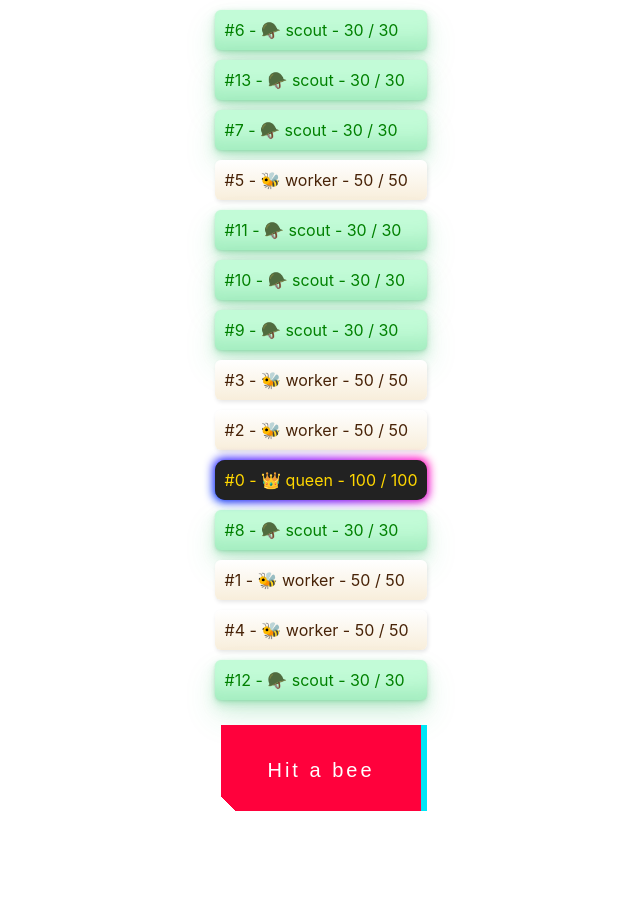
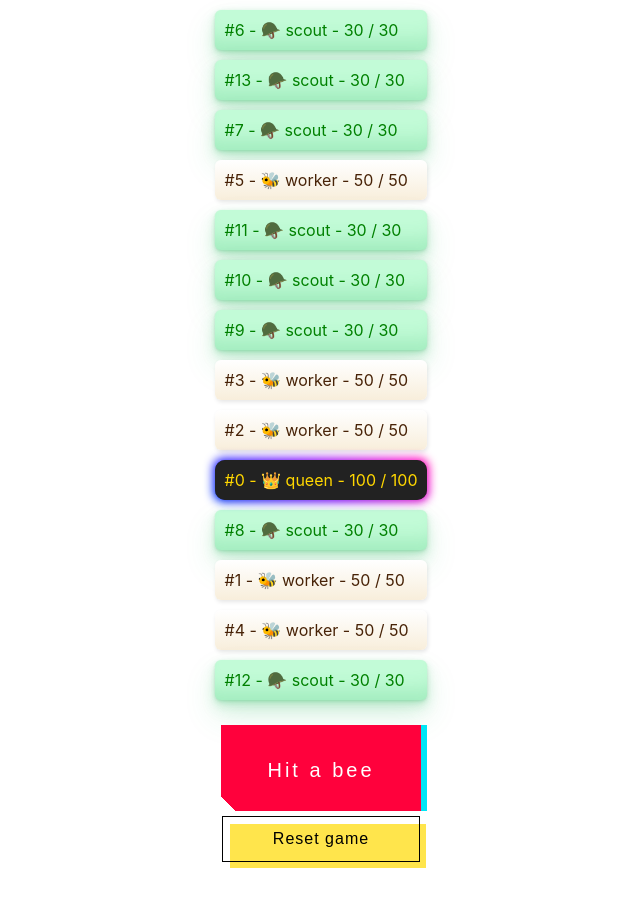
Before and after one commit to samyrrakoto/bees-react-18, a React (Create React App) app: page / in a window 1280 px wide. Shown: the whole page, without its empty margins (319-959 px from the left). Built offline with nearby package versions, Linux system fonts and the light colour scheme.

Commit message:
Reworked reset button to display it at any given moment of the game

```diff
--- a/src/App.css
+++ b/src/App.css
@@ -105,55 +105,10 @@
   text-decoration-line: line-through;
 }
 
-.bn30 {
-  border: 5em;
-  outline: none;
-  font-size: 20px;
-  -webkit-transform: translate(0);
-  transform: translate(0);
-  background-image: linear-gradient(45deg, #4568dc, #b06ab3);
-  padding: 1em 1em;
-  border-radius: 10px;
-  box-shadow: 1px 1px 10px rgba(255, 255, 255, 0.438);
-  -webkit-transition: box-shadow 0.25s;
-  transition: box-shadow 0.25s;
-  color: white;
-  font-family: 'Bebas Neue', sans-serif;
-  letter-spacing: 3px;
-  width: 30%;
-  margin-left: auto;
-  margin-right: auto;
-}
-
-.bn30 .text {
-  background-clip: text;
-  -webkit-background-clip: text;
-  -webkit-text-fill-color: transparent;
-  background-image: linear-gradient(45deg, #4568dc, #b06ab3);
-}
-
-.bn30:after {
-  content: "";
-  border-radius: 10px;
-  position: absolute;
-  margin: 4px;
-  top: 0;
-  left: 0;
-  bottom: 0;
-  right: 0;
-  z-index: -1;
-  background: #0e0e10;
-}
-
-.bn30:hover .text {
-  background-image: linear-gradient(-45deg, #4568dc, #b06ab3);
-}
-
 .hitBtn {
   margin-top: 25px;
 }
 
-/* CSS */
 .bn49,
 .bn49:after {
   width: 150px;
@@ -254,3 +209,39 @@
     line-height: 88px;
   }
 }
+
+.bn52 {
+  margin-top: 5px;
+  font-size: 16px;
+  font-weight: 200;
+  letter-spacing: 1px;
+  padding: 13px 20px 13px;
+  outline: 0;
+  border: 1px solid black;
+  cursor: pointer;
+  position: relative;
+  background-color: rgba(0, 0, 0, 0);
+  user-select: none;
+  -webkit-user-select: none;
+  touch-action: manipulation;
+}
+.bn52:after {
+  content: "";
+  background-color: #ffe54c;
+  width: 100%;
+  z-index: -1;
+  position: absolute;
+  height: 100%;
+  top: 7px;
+  left: 7px;
+  transition: 0.2s;
+}
+.bn52:hover:after {
+  top: 0px;
+  left: 0px;
+}
+@media (min-width: 768px) {
+  .bn52 {
+      padding: 13px 50px 13px;
+  }
+}
--- a/src/component/Game.tsx
+++ b/src/component/Game.tsx
@@ -5,6 +5,7 @@ import HiveService from '../service/HiveService';
 import HiveRepository from '../service/HiveRepository';
 import HiveFactory from '../factory/HiveFactory';
 import ResetGame from './ResetGame';
+import GodSave from './GodSave';
 
 export default function Game(){
     const hiveState: string | null = HiveRepository.getHiveState();
@@ -17,8 +18,9 @@ export default function Game(){
 
     return (
         <div className="container">
-            <ResetGame isGameOver={gameOver} setHive={setHive} setGameOver={setGameOver}/>
+            <GodSave isGameOver={gameOver}/>
             <Hive hive={hive} setHive={setHive} setGameOver={setGameOver} isGameOver={gameOver}/>
+            <ResetGame setHive={setHive} setGameOver={setGameOver}/>
         </div>
     );
 }
--- /dev/null
+++ b/src/component/GodSave.tsx
@@ -0,0 +1,11 @@
+type Props = {
+    isGameOver: boolean,
+}
+
+export default function GodSave({ isGameOver }: Props) {
+    return (
+        <>
+        {isGameOver && <div>God save the Queen 🇬🇧</div>}
+        </>
+    );
+}
--- a/src/component/ResetGame.tsx
+++ b/src/component/ResetGame.tsx
@@ -2,31 +2,22 @@ import { Dispatch, SetStateAction } from "react";
 import BeeModel from "../model/BeeModel";
 import HiveService from "../service/HiveService";
 
-
 type Props = {
-    isGameOver: boolean;
     setHive: Dispatch<SetStateAction<BeeModel[]>>,
     setGameOver: Dispatch<SetStateAction<boolean>>,
 }
 
-export default function ResetGame({isGameOver, setHive, setGameOver}: Props) {
+export default function ResetGame({setHive, setGameOver}: Props) {
     function resetGame() {
         setHive(HiveService.createNewHive());
         setGameOver(false);
     }
     return (
-        <>
-            {isGameOver &&
-                <>
-                    <div>God save the Queen 🇬🇧</div>
-                    <button
-                        className="bn30"
-                        onClick={resetGame}
-                    >
-                        Reset game
-                    </button>
-                </>
-            }
-        </>
+        <button
+            className="bn52"
+            onClick={resetGame}
+        >
+            Reset game
+        </button>
     );
 }
```
